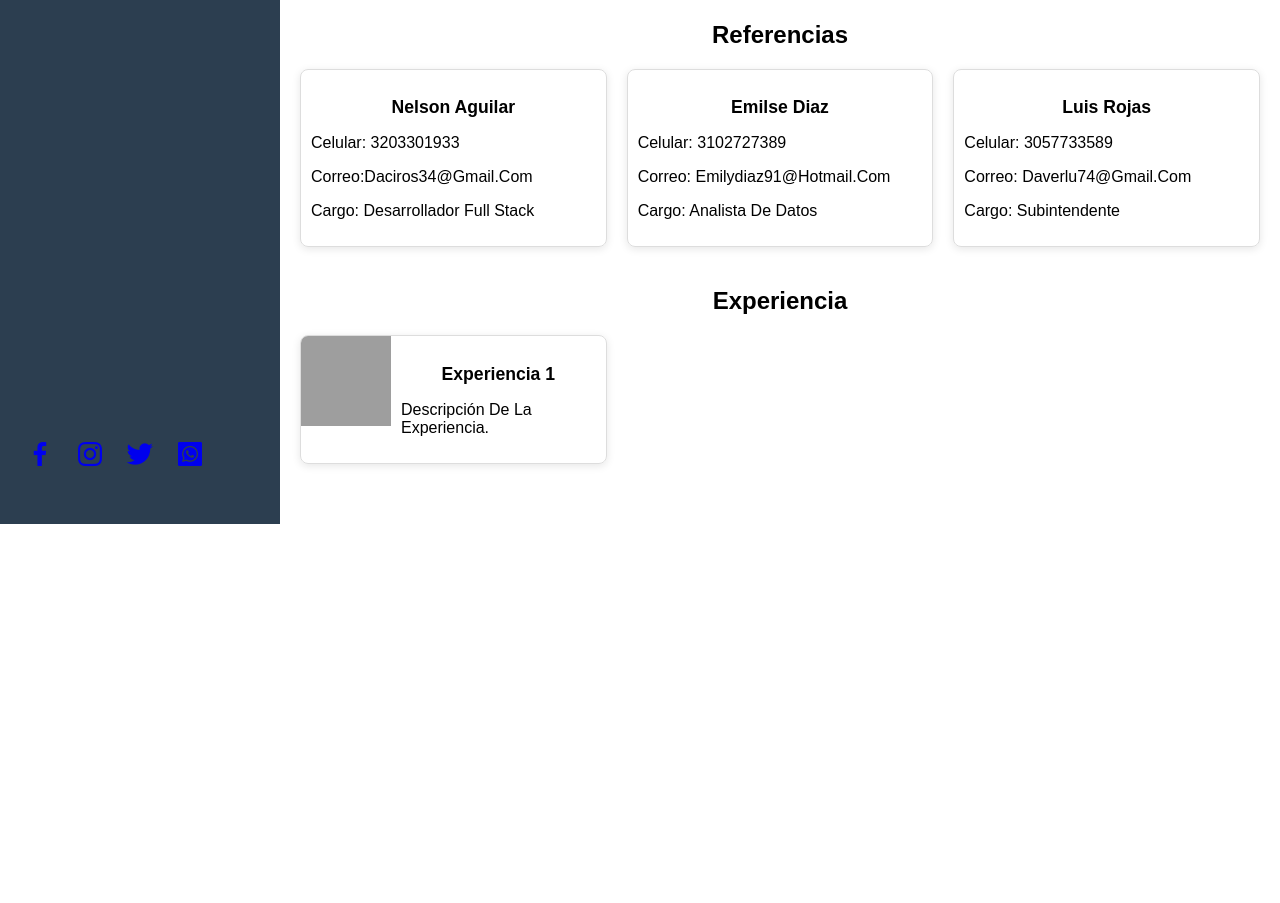
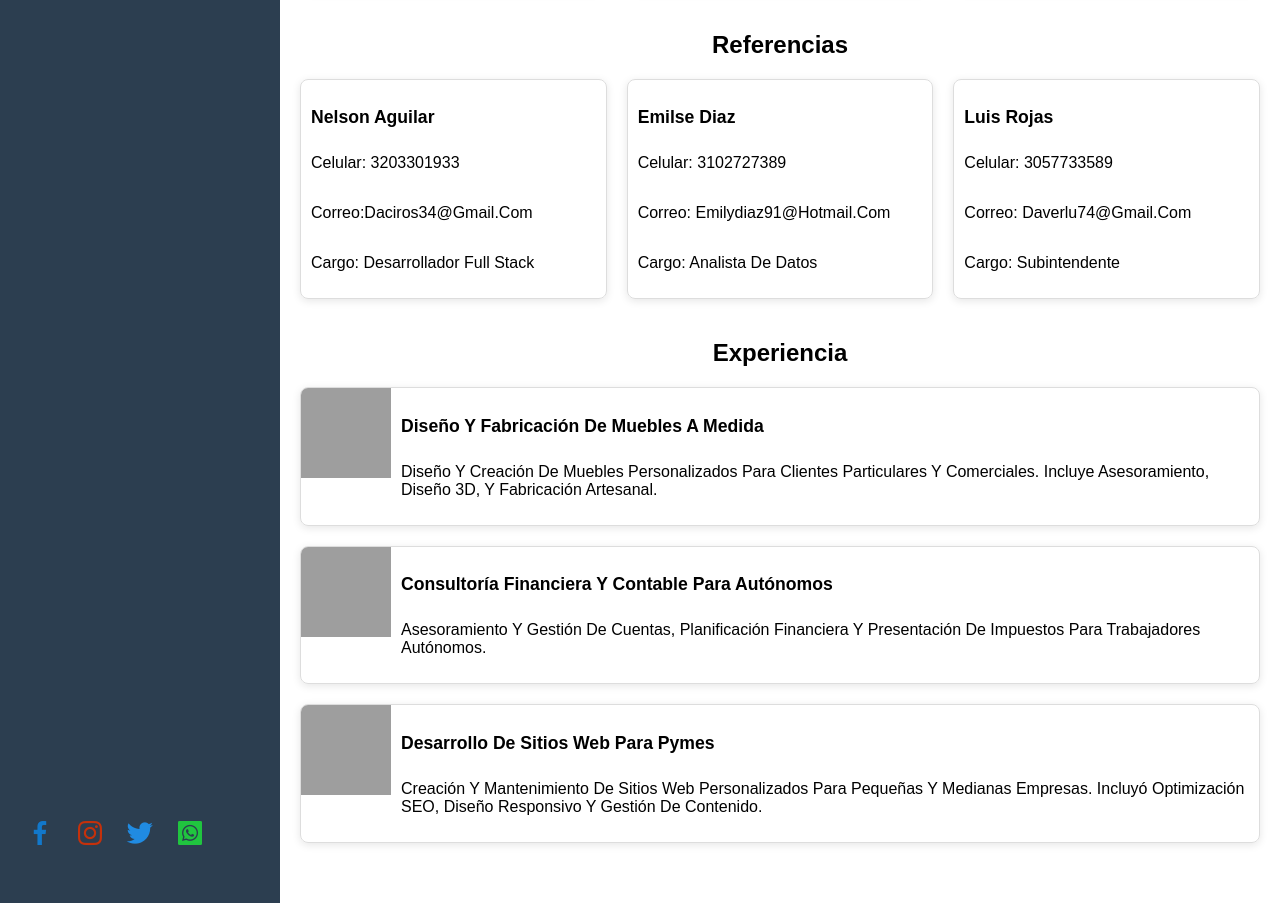
Before and after one commit to freddrod/proyecto1, a plain HTML site: page portafolio/second.html in a window 1280 px wide. Shown: the part 396-1299 px from the top of the page. Before the commit the page ends 920 px from the top, so only its background shows below. Drawn offline with nearby package versions, Linux system fonts and the light colour scheme; grey boxes are pictures that could not be loaded.

Commit message:
cambios en estilos

```diff
--- a/portafolio/scripts/main.js
+++ b/portafolio/scripts/main.js
@@ -43,9 +43,22 @@ document.addEventListener("DOMContentLoaded", () => {
 
     const experiences = [
       {
-        title: "Experiencia 1",
-        img: "https://www.ceupe.com/images/easyblog_articles/3934/b2ap3_large_lenguaje-de-programacin.jpg",
-        description: "Descripción de la experiencia.",
+        title: "Diseño y fabricación de muebles a medida",
+        img: "https://t4.ftcdn.net/jpg/01/97/91/84/360_F_197918481_oA3tZwzvHkfJphgN2vO34dTkOujTZBGG.jpg",
+        description: "Diseño y creación de muebles personalizados para clientes particulares y comerciales. Incluye asesoramiento, diseño 3D, y fabricación artesanal.",
+        duration: "1 año"
+      },
+      {
+        title: "Consultoría financiera y contable para autónomos",
+        img: "https://t4.ftcdn.net/jpg/03/10/18/85/360_F_310188505_6b5UmfZbi8wqX6vAfw2WlgSwI5GC4BxG.jpg",
+        description: "Asesoramiento y gestión de cuentas, planificación financiera y presentación de impuestos para trabajadores autónomos.",
+        duration: "8 meses"
+      },
+      {
+        title: "Desarrollo de sitios web para Pymes",
+        img: "https://t4.ftcdn.net/jpg/02/70/69/80/360_F_270698033_YuPrvgnMlgMteJSm68CJh9onLCXf8lC3.jpg",
+        description: "Creación y mantenimiento de sitios web personalizados para pequeñas y medianas empresas. Incluyó optimización SEO, diseño responsivo y gestión de contenido.",
+        duration: "10 meses"
       },
       // Agrega más experiencias si es necesario
     ];
@@ -94,7 +107,7 @@ document.addEventListener("DOMContentLoaded", () => {
 
     const projectsContainer = document.querySelector("#section-projects .container-cards");
     const referencesContainer = document.querySelector("#section-references .container-cards");
-    const experiencesContainer = document.querySelector("#section-experiences .container-cards");
+    const experiencesContainer = document.querySelector("#section-experiences .container-cards-exp");
 
     projects.forEach((project) => projectsContainer.appendChild(createCard(project, true)));
     references.forEach((reference) => referencesContainer.appendChild(createCardExp(reference)));
--- a/portafolio/second.html
+++ b/portafolio/second.html
@@ -35,10 +35,10 @@
         <footer>
             <nav class="navbar-social-networks">
                 <ul>
-                    <li><a href="#"><i class='bx bxl-facebook'></i></a></li>
-                    <li><a href="#"><i class='bx bxl-instagram'></i></a></li>
-                    <li><a href="#"><i class='bx bxl-twitter'></i></a></li>
-                    <li><a href="#"><i class='bx bxl-whatsapp-square'></i></a></li>
+                    <li><a href=""><i class='bx bxl-facebook' style='color:rgba(10, 140, 247, 0.74)'></i></a></li>
+                    <li><a href=""><i class='bx bxl-instagram' style='color:#c5310b'></i></a></li>
+                    <li><a href=""><i class='bx bxl-twitter' style='color:#208be2'></i></a></li>
+                    <li><a href=""><i class='bx bxl-whatsapp-square' style='color:#20c53f'></i></a></li>
                 </ul>
             </nav>
         </footer>
@@ -46,7 +46,7 @@
     <div class="right-container">
         <main class="main-container">
             <section id="section-profile" class="section section-profile">
-                <h2>Perfil</h2>
+                <h2>Perfil Profesional</h2>
                 <p>Soy Fredy Alejandro Díaz, un profesional multifacético con amplia experiencia en ventas, carpintería, programación web y contabilidad. A lo largo de mi carrera, he combinado habilidades técnicas y prácticas para ofrecer soluciones personalizadas y efectivas. Mi experiencia en ventas me permite entender las necesidades del cliente, mientras que mis conocimientos en carpintería me brindan una perspectiva artesanal y detallada. Además, con mi formación en programación web y contabilidad, soy capaz de gestionar proyectos digitales y financieros con precisión y eficiencia.</p>
             </section>
             <section id="section-projects" class="section section-projects">
@@ -63,7 +63,7 @@
             </section>
             <section id="section-experiences" class="section section-experiences">
                 <h2>Experiencia</h2>
-                <div class="container-cards">
+                <div class="container-cards-exp">
                     <!-- Las tarjetas de experiencia se generan dinámicamente -->
                 </div>
             </section>
--- a/portafolio/style/left.css
+++ b/portafolio/style/left.css
@@ -2,6 +2,7 @@
     width: 150px;
     height: 150px;
     border-radius: 50%;
+    display: inline-block;
   }
 
 .container-name-profile h1 {
--- a/portafolio/style/right.css
+++ b/portafolio/style/right.css
@@ -8,44 +8,58 @@
     gap: 20px;
 }
 
+.container-cards-exp {
+    display: grid;
+    grid-template-columns: 1fr; /* Una columna para que las tarjetas se dispongan en filas */
+    gap: 20px;
+}
+
+
 .card {
     display: flex;
+    flex-direction: row; /* Mantener la imagen y contenido en la misma fila */
     border: 1px solid #ddd;
     border-radius: 8px;
     overflow: hidden;
     box-shadow: 0 2px 8px rgba(0, 0, 0, 0.1);
+    position: relative; /* Para posicionar la barra al fondo */
 }
 
 .card img {
     width: 90px;
     height: 90px;
+    object-fit: cover;
 }
 
 .card-content {
+    display: flex;
+    flex-direction: column;
+    justify-content: space-between;
     padding: 10px;
     flex: 1;
     text-transform: capitalize;
 }
 
 .card-title {
-    text-align: center;
+    text-align: left;
     font-size: 1.1em;
     margin-bottom: 10px;
 }
 
-
 /* Estilo de la barra de progreso */
-.container-cards > .progress-bar {
+.card .progress-bar {
     position: absolute;
     bottom: 0;
     left: 0;
     width: 100%;
     height: 10px;
-    background-color: #6cc5e9;
+    background-color: #ddd;
+    border-radius: 5px;
+    overflow: hidden;
 }
 
-.container-cards > .progress-bar-fill {
-    width: 0%;
+.card .progress-bar-fill {
+    width: 0;
     height: 100%;
     background-color: #76c7c0;
     transition: width 0.5s ease;
```
